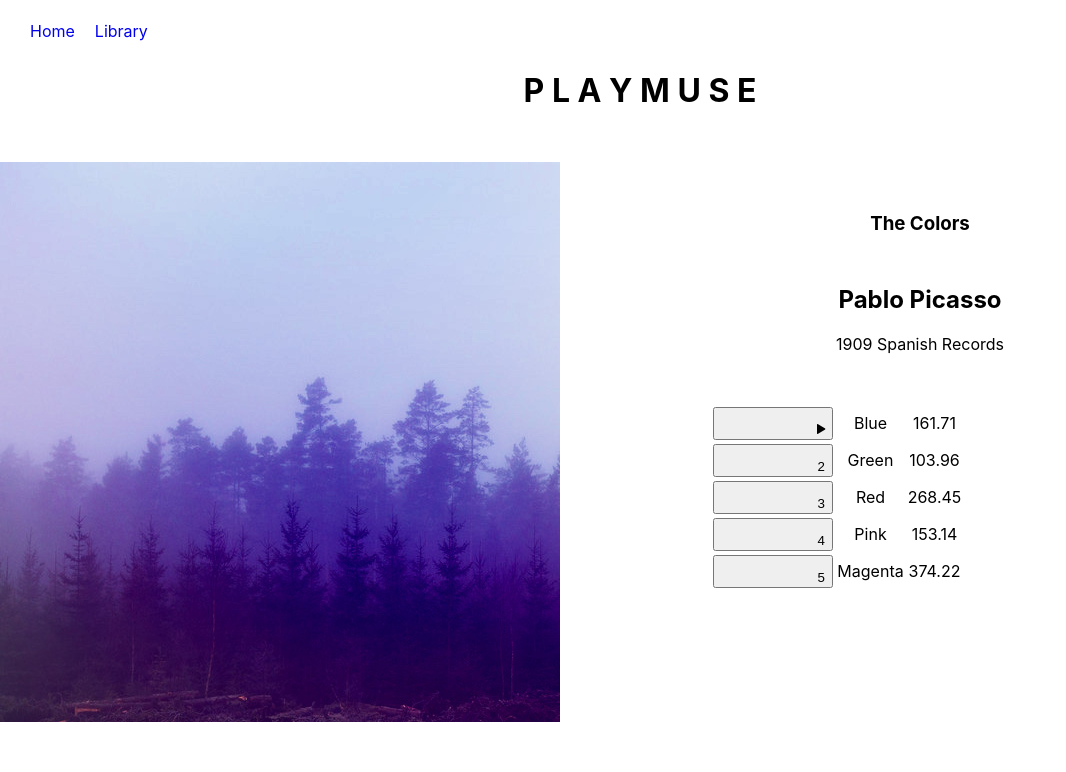
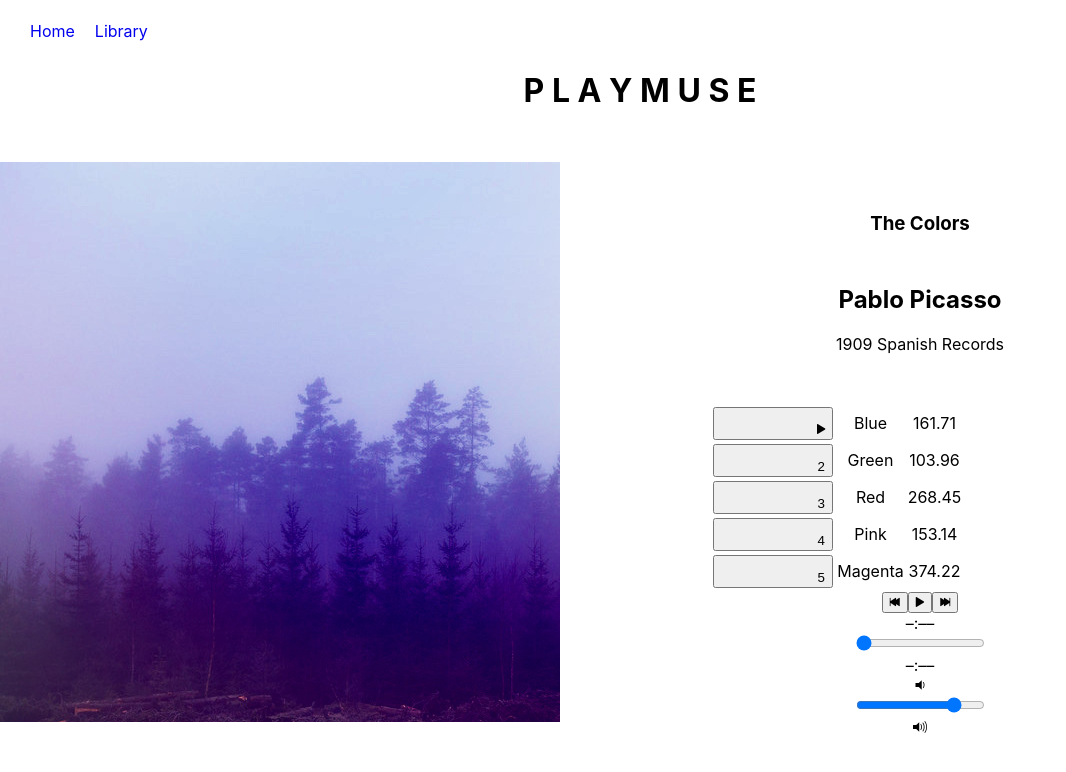
Before and after one commit to Loneill29/_playmuse, a React (Create React App) app: page /album/the-colors in a window 1280 px wide. Shown: the top 772 px of the page, without its empty margins (0-1066 px from the left). Built offline with nearby package versions, Linux system fonts and the light colour scheme.

Commit message:
add player bar and prev/next

```diff
--- a/src/components/Album.js
+++ b/src/components/Album.js
@@ -1,5 +1,6 @@
 import React, { Component } from 'react';
 import albumData from './../data/albums';
+import PlayerBar from './PlayerBar';
 
 class Album extends Component {
   constructor(props) {
@@ -42,6 +43,22 @@
     } else if (this.isHovered) {
       return 'ion-play'
     } else return 'song-number'
+  }
+
+  handlePrevClick() {
+    const currentIndex = this.state.album.songs.findIndex(song => this.state.currentSong === song);
+    const newIndex = Math.max(0, currentIndex - 1);
+    const newSong = this.state.album.songs[newIndex];
+    this.setSong(newSong);
+    this.play();
+  }
+
+  handleNextClick() {
+    const currentIndex = this.state.album.songs.findIndex(song => this.state.currentSong === song);
+    const newIndex = Math.min(4, currentIndex + 1);
+    const newSong = this.state.album.songs[newIndex];
+    this.setSong(newSong);
+    this.play(newSong);
   }
 
   handleSongClick(song) {
@@ -96,6 +113,13 @@
           )}
         </tbody>
         </table>
+        <PlayerBar
+          isPlaying={this.state.isPlaying}
+          currentSong={this.state.currentSong}
+          handleSongClick={() => this.handleSongClick(this.state.currentSong)}
+          handlePrevClick={() => this.handlePrevClick()}
+          handleNextClick={ () => this.handleNextClick()}
+        />
       </section>
     );
   }
--- /dev/null
+++ b/src/components/PlayerBar.js
@@ -0,0 +1,41 @@
+import React, { Component } from 'react';
+
+class PlayerBar extends Component {
+  render() {
+    return (
+      <section className="player-bar">
+      <section id="buttons">
+
+         <button id="previous" className="mdl-button mdl-js-button mdl-button--accent" onClick={this.props.handlePrevClick}>
+         <i className="material-icons"></i>
+          <span className="ion-skip-backward"></span>
+        </button>
+
+        <button id="play-pause" className="mdl-button mdl-js-button mdl-button--raised mdl-js-ripple-effect mdl-button--accent" onClick={this.props.handleSongClick}>
+        <i className="material-icons"></i>
+        <span className={this.props.isPlaying ? 'ion-pause' : 'ion-play'}></span>
+        </button>
+
+        <button id="next" className="mdl-button mdl-js-button mdl-button--accent" onClick={this.props.handleNextClick}>
+        <i className="material-icons"></i>
+        <span className="ion-skip-forward"></span>
+        </button>
+
+    </section>
+        <section id="time-control">
+          <div className="current-time">–:––</div>
+          <input type="range" className="seek-bar" value="0" />
+          <div className="total-time">–:––</div>
+        </section>
+
+        <section id="volume-control">
+          <div className="icon ion-volume-low"></div>
+          <input type="range" className="seek-bar" value="80" />
+          <div className="icon ion-volume-high"></div>
+        </section>
+      </section>
+    );
+  }
+}
+
+export default PlayerBar;
```
